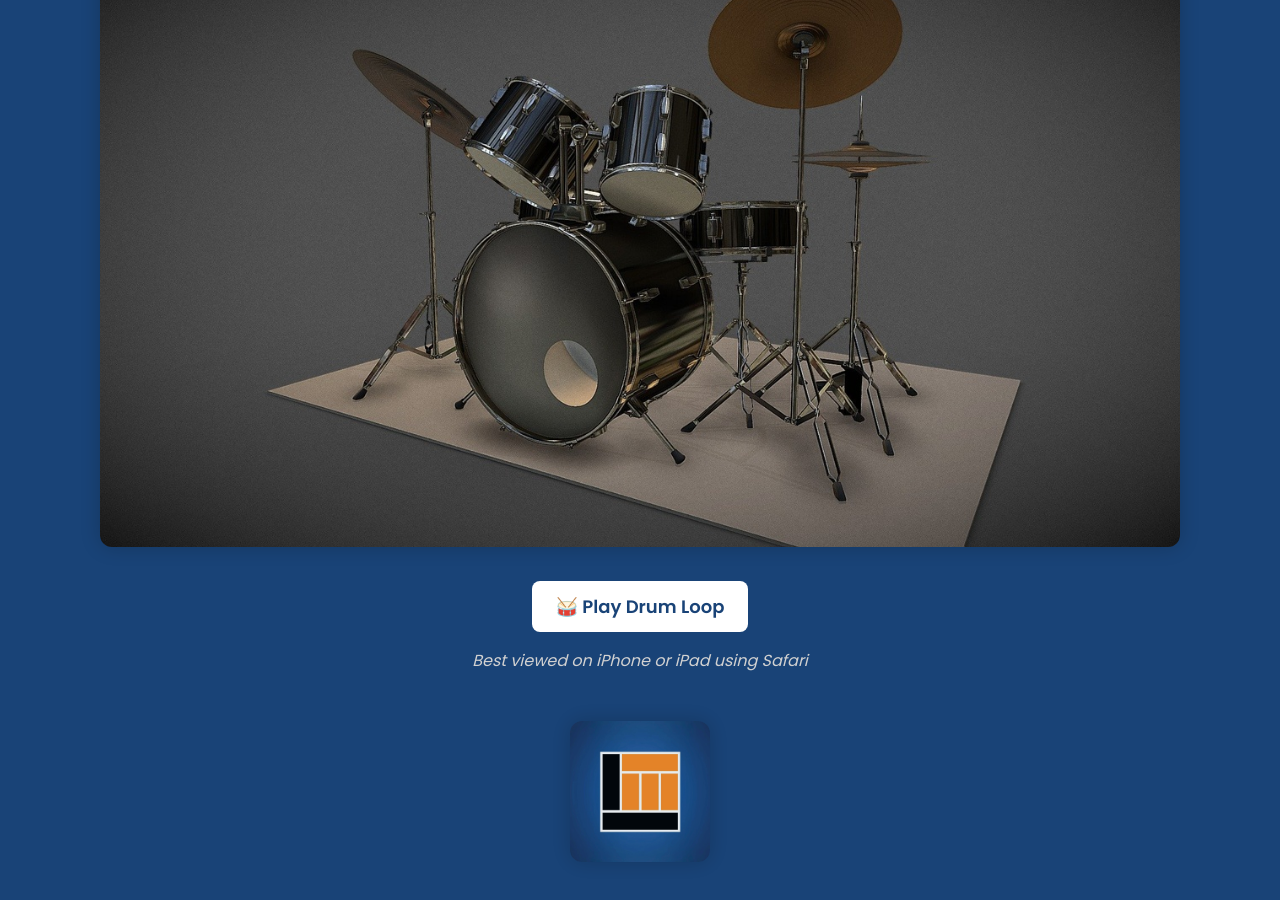
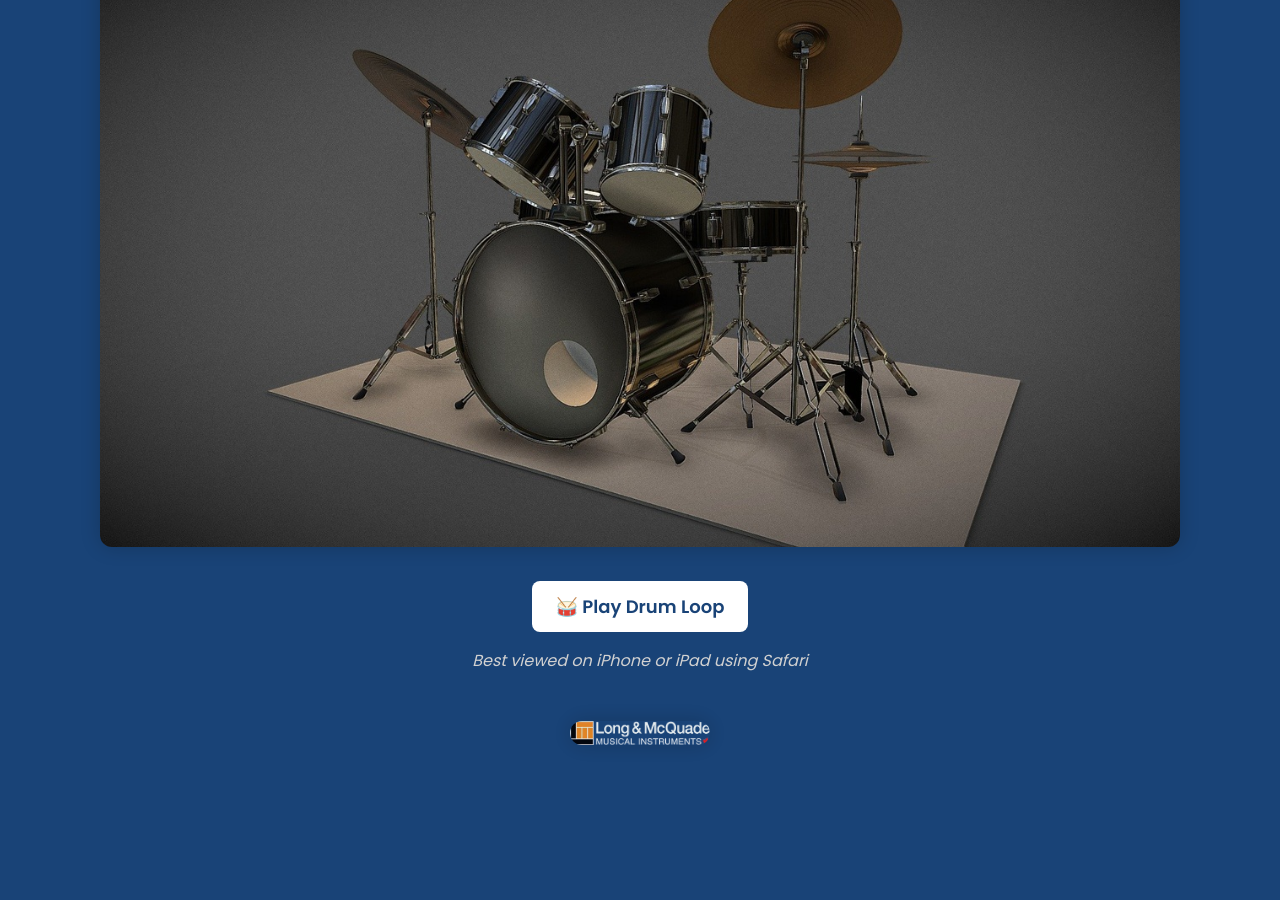
Before and after one commit to Greg-Long-MDM/ar-drums-lm, a plain HTML site: page index.html in a window 1280 px wide. Shown: the part 232-1132 px from the top of the page. After the commit the page ends 1024 px from the top, so only its background shows below. Drawn offline with Linux system fonts and the light colour scheme.

Commit message:
Update index.html

```diff
--- a/index.html
+++ b/index.html
@@ -67,7 +67,7 @@
   <audio id="drumAudio" src="amen-break-no-copyright-remake-120bpm-25924.mp3"></audio>
 
   <div class="footer-logo">
-    <img src="LM logo.jpg" alt="Long & McQuade Logo">
+    <img src="idwCtGoCCx_1751586432621.png" alt="Long & McQuade Logo Transparent">
   </div>
 </body>
 </html>
```
